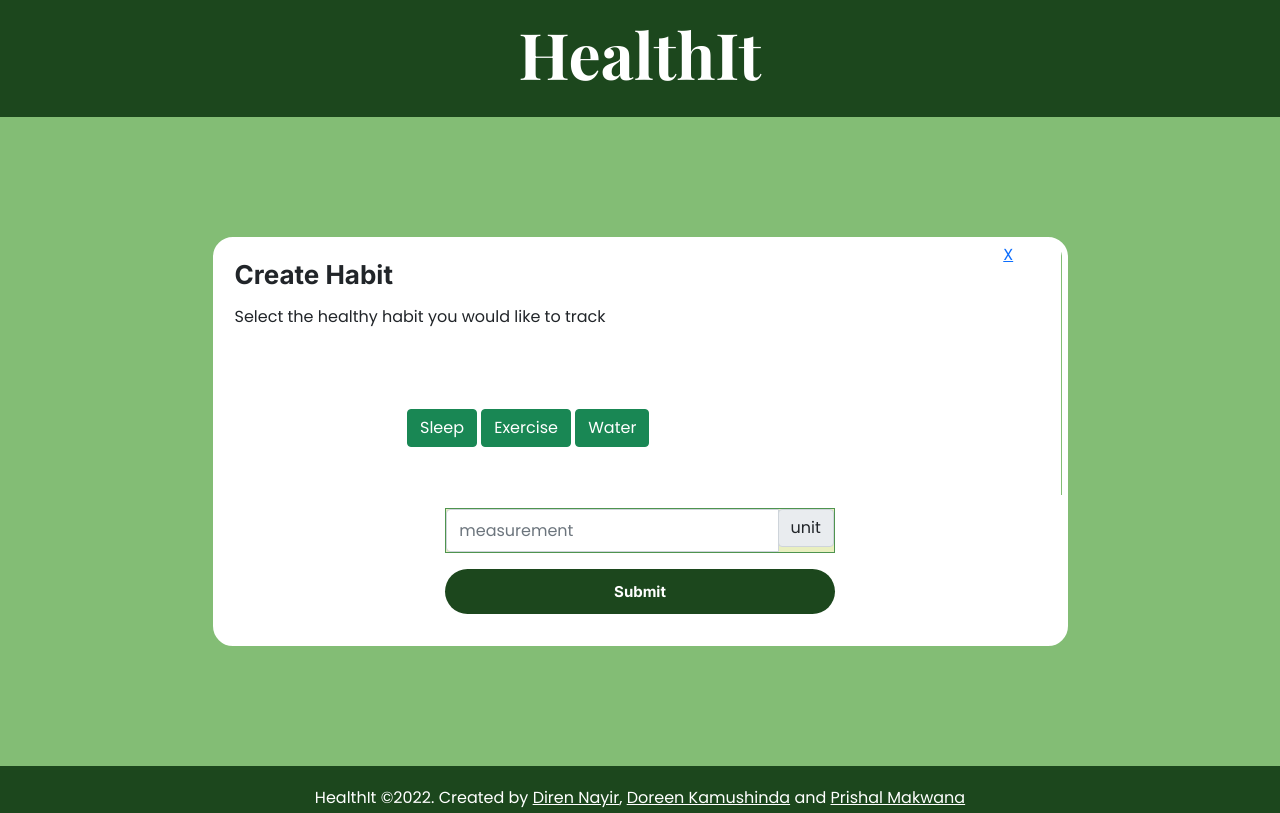
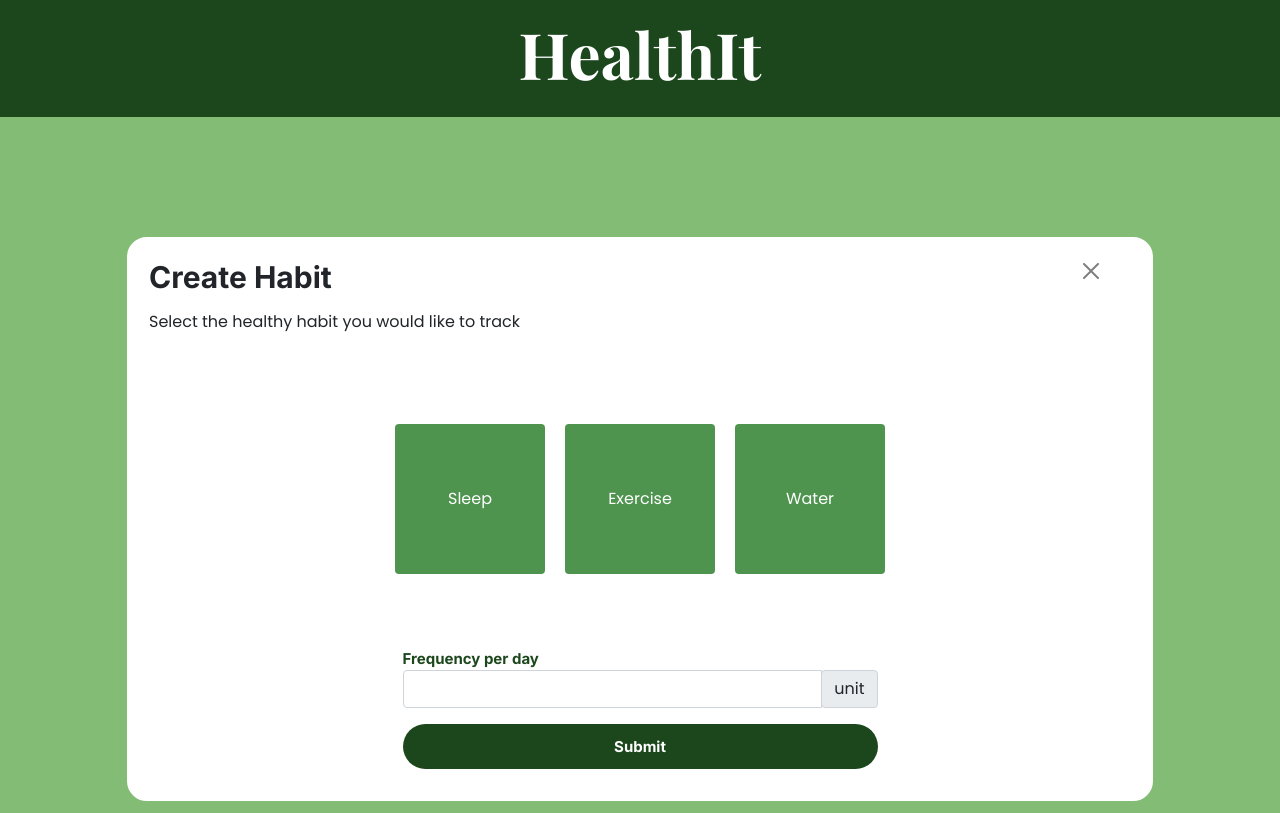
Before and after one commit to PrishalM/HealthIt, a plain HTML site: page client/create.html in a window 1280 px wide. Shown: the top 813 px of the page. Drawn offline with nearby package versions, Linux system fonts and the light colour scheme.

Commit message:
Base of create.html done

```diff
--- a/client/create.html
+++ b/client/create.html
@@ -28,36 +28,34 @@
             <div class="container-fluid">
                 <!-- Top Row  -->
                 <div class="row">
-                    <div class="col-sm-11 p-3" style="background-color:white;">
-                        <h2 class="">Create Habit</h2>
+                    <div class="col-sm-11 p-3">
+                        <h2>Create Habit</h2>
                         <p>
                             Select the healthy habit you would like to track
                         </p>
                     </div>
-                    <div class="col-sm-1" style="background-color:white;">
-                        <a href="">X</a>
+                    <div class="col-sm-1 p-3">
+                        <button type="button" class="btn-close" aria-label="Close"></button>
                     </div>
                 </div>
 
                 <!-- Middle Row -->
                 <div class="row">
-                    <div class="col-sm-2" style="background-color: rgb(255, 255, 255)"></div>
-                    <div class="col-sm-8 p-5" style="background-color: rgb(255, 255, 255)">
+                    <div class="col-sm-12 p-5 selection">
                         <button type="button" class="btn btn-success" id="sleep">Sleep</button>
                         <button type="button" class="btn btn-success" id="exercise">Exercise</button>
                         <button type="button" class="btn btn-success" id="water">Water</button>
                     </div>
-                    <div class="col-sm-2" style="background-color: rgb(255, 255, 255)"></div>
                 </div>
 
                 <!-- Bottom Row -->
                 <div class="row">
-                    <div class="col-sm-3" style="background-color: rgb(255, 255, 255);"></div>
-                    <div class="col-sm-6 p-3" style="background-color: rgb(255, 255, 255);">
+                    <div class="col-sm-3"></div>
+                    <div class="col-sm-6 p-3">
                         <!-- Frequency Per Day-->
-                        <label for="email">Frequency per day</label>
+                        <label for="frequency">Frequency per day</label>
                         <div class="input-group mb-3">
-                            <input type="text" class="form-control" placeholder="measurement" aria-label="measurement"
+                            <input type="text" class="form-control" aria-label="measurement"
                                 aria-describedby="basic-addon2">
                             <div class="input-group-append">
                                 <span class="input-group-text" id="basic-addon2">unit</span>
@@ -66,7 +64,7 @@
                         <!-- Submit Button -->
                         <button type="button" class="submit-btn">Submit</button>
                     </div>
-                    <div class="col-sm-3" style="background-color: rgb(255, 255, 255);"></div>
+                    <div class="col-sm-3"></div>
                 </div>
 
 
--- a/client/style.css
+++ b/client/style.css
@@ -108,7 +108,7 @@ button {
 
 h2 {
   font-family: "Inter", sans-serif;
-  font-size: 26px;
+  font-size: 30px;
   margin-bottom: 15px;
 }
 
@@ -157,21 +157,27 @@ label {
 /*******************************************************************************/
 /* Create habit page  */
 
-.input-group {
-  background-color: var(--green-yellow);
-  border: 1px solid var(--green);
-  font-size: 15px;
-  height: 45px;
-  margin-top: -25px;
-  margin-bottom: -15px;
-  width: 100%;
-}
-
 .container-fluid {
-  width: 75%;
+  background-color: rgb(255, 255, 255);
+  width: 90%;
   border: 6px solid #ffffff;
   border-radius: 20px;
 }
 
+.btn-success {
+  background-color: var(--green);
+  height: 150px;
+  width: 150px;
+  margin: 10px;
+  border: none;
+}
+
+.selection {
+  display: flex;
+  flex-direction: row;
+  justify-content: center;
+  align-items: center;
+}
+
 /*******************************************************************************/
 /* Edit habit page   */
```
